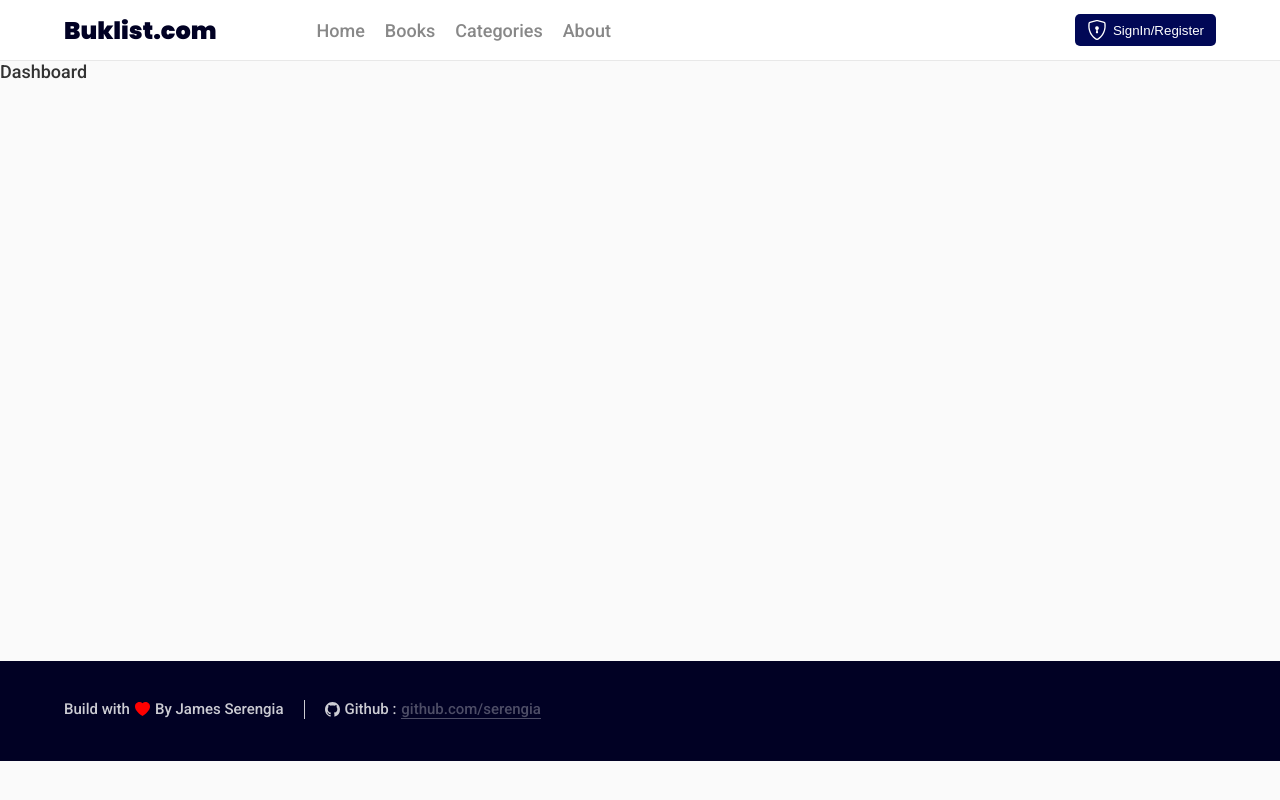
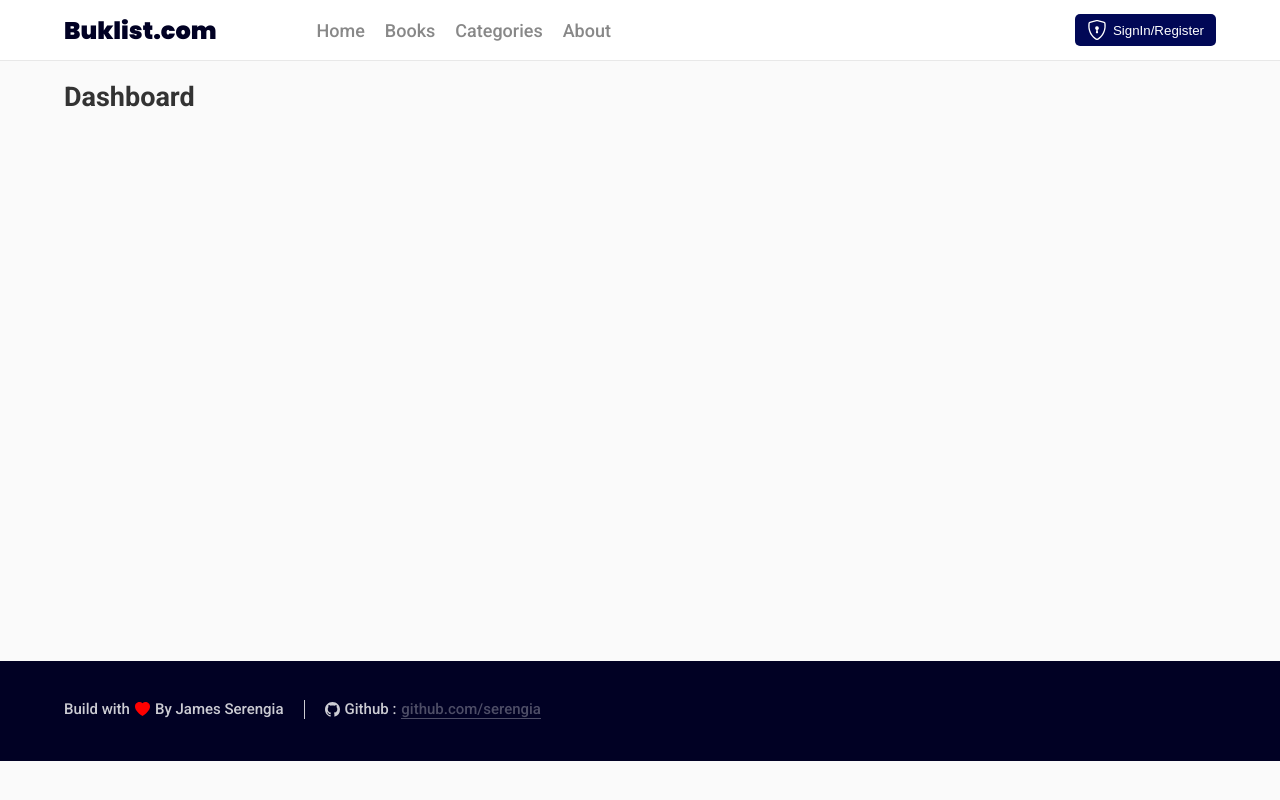
Before and after one commit to serengia/buklist-open-source-project, a Next.js app: page /dashboard in a window 1280 px wide. Built offline with nearby package versions, Linux system fonts and the light colour scheme; no server answers.

Commit message:
Add dashbord page

```diff
--- a/components/PagesComponents/Dashboard.js
+++ b/components/PagesComponents/Dashboard.js
@@ -1,5 +1,14 @@
 import React from "react";
+import s from "./Dashboard.module.scss";
 
 export default function Dashboard() {
-  return <div>Dashboard</div>;
+  return (
+    <main>
+      <section>
+        <div className={`${s["dashboard-container"]} row`}>
+          <h1>Dashboard</h1>
+        </div>
+      </section>
+    </main>
+  );
 }
--- /dev/null
+++ b/components/PagesComponents/Dashboard.module.scss
@@ -0,0 +1,3 @@
+.dashboard-container {
+  padding: 2rem 0;
+}
```
